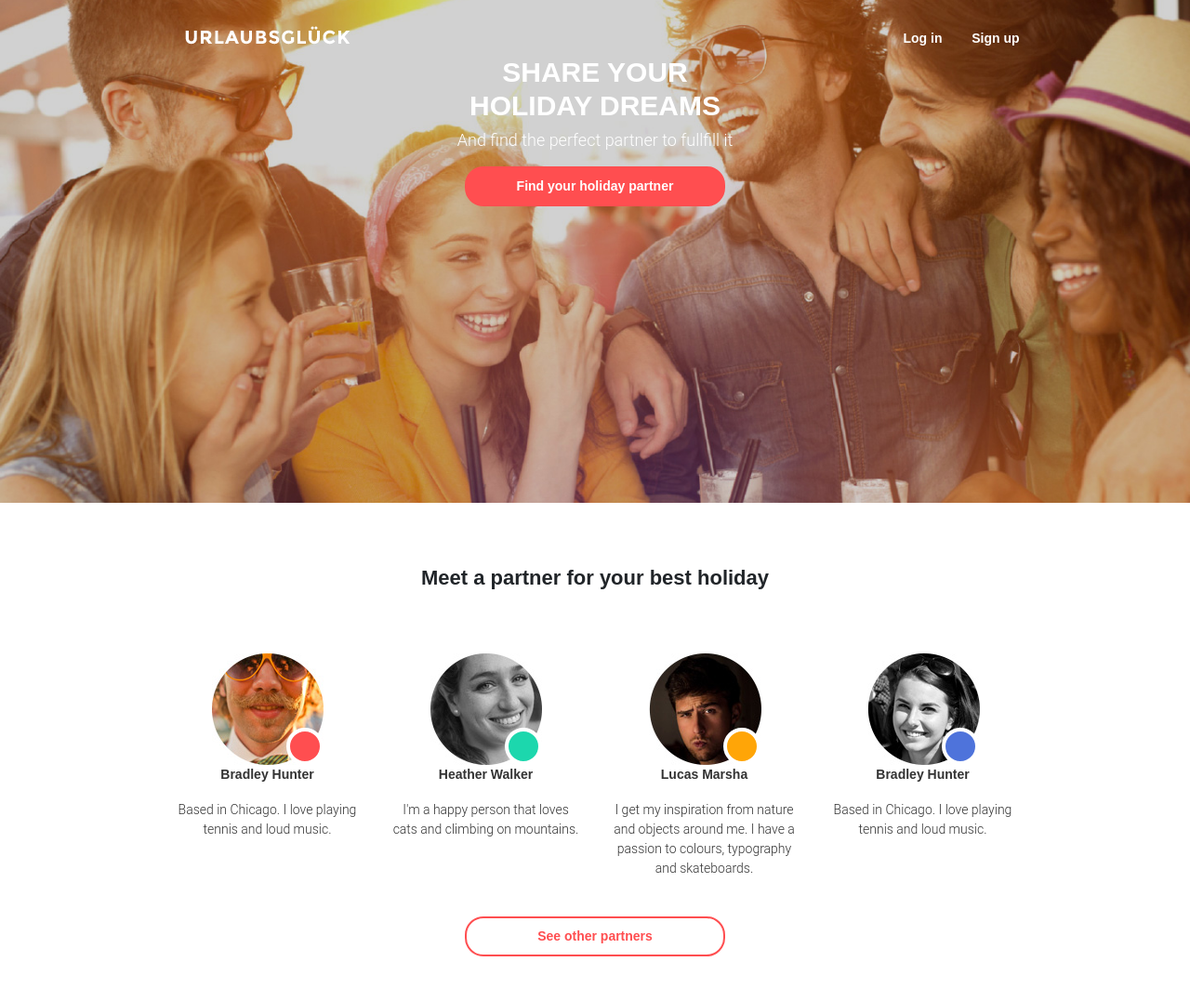
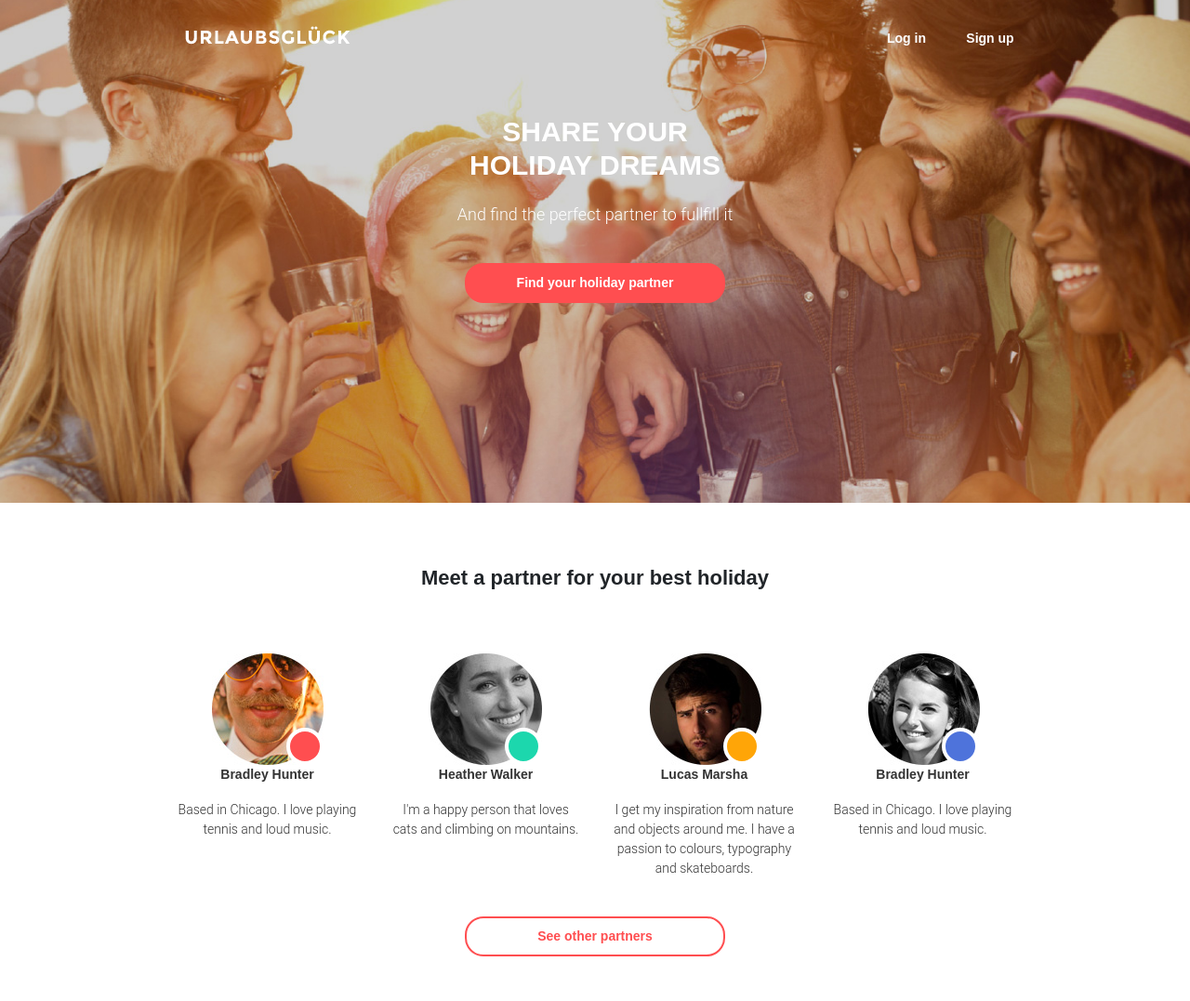
Before and after one commit to vit-1982/goit-fe-course, a plain HTML site: page module-09/index.html in a window 1280 px wide. Shown: the whole page at 93% size. Drawn offline with nearby package versions, Linux system fonts and the light colour scheme.

Commit message:
changes 25.02.2020-2

```diff
--- a/module-09/css/styles.css
+++ b/module-09/css/styles.css
@@ -74,7 +74,8 @@ a:hover {
 }
 
 .bottom_button:hover {
-    color: #ff4e50;
+    color: #ffffff;
+    background-color: #ff4e50;
 }
 
 .wrapper h2,
--- a/module-09/index.html
+++ b/module-09/index.html
@@ -16,10 +16,10 @@
     <div class="wrapper">
         <div class="container">
             <div class="row justify-content-center pt-4">
-                <div class="col-3 col-md-2 col-lg-1 ml-md-auto nav_item order-md-1">
+                <div class="ml-md-auto nav_item">
                     <a href="#">Log in</a>
                 </div>
-                <div class="col-3 col-md-2 col-lg-1 nav_item order-md-2">
+                <div class="nav_item">
                     <a href="#">Sign up</a>
                 </div>
                 <div class="col-12 col-md-3 order-md-first">
@@ -27,15 +27,15 @@
                 </div>
             </div>
         </div>
-        <div class="container">
+        <div class="container my-5">
             <div class="row justify-content-center">
-                <div class="col-12">
+                <div class="col-12 my-3">
                     <h1>share your<br>holiday dreams</h1>
                 </div>
-                <div class="col-9 col-md-12">
+                <div class="col-9 col-md-12 mb-2">
                     <h2>And find the perfect partner to fullfill it</h2>
                 </div>
-                <div class="col-12">
+                <div class="col-12 my-3">
                     <a href="#" class="button top_button">Find your holiday partner</a>
                 </div>
             </div>
```
